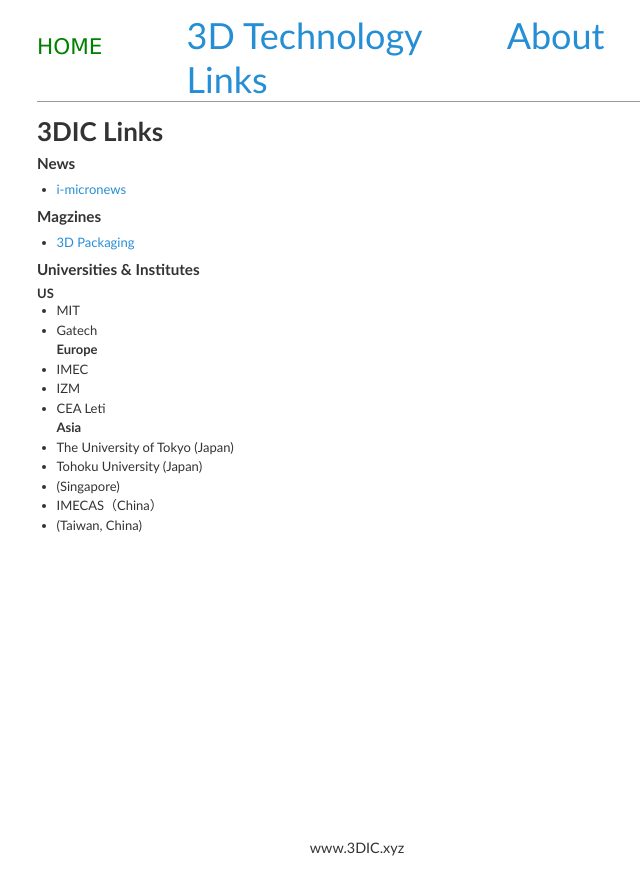
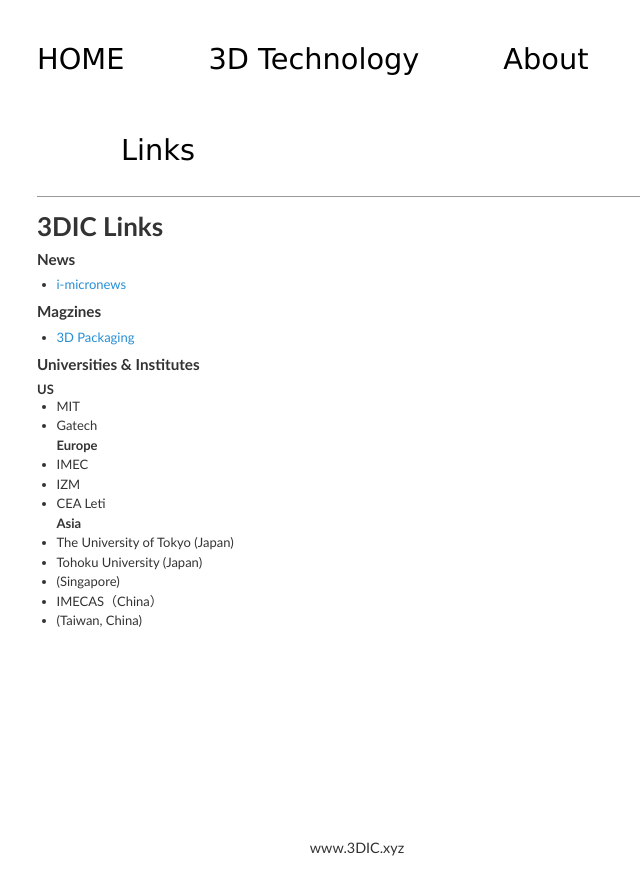
Before and after one commit to 3DIC/3dic.github.io, a Jekyll site: the page built from links.md, in a window 1280 px wide. Shown: the top 895 px of the page, without its empty margins (283-923 px from the left). Built offline with Jekyll 4.4.1, drawn with Linux system fonts in a browser that asks for light colours; nearby versions of some CDN libraries; some web fonts are replaced.

Commit message:
Update default.html

```diff
--- a/_layouts/default.html
+++ b/_layouts/default.html
@@ -5,10 +5,10 @@
 <div id="header">
 
   <ul>
-   <li>      <a href="http://www.3dic.xyz"><p style="font-family:verdana;font-size:60%;color:green">HOME</p></a>    </li>
-   <li>      <a href="http://www.3dic.xyz/tech">3D Technology</a>    </li>
-   <li>      <a href="http://www.3dic.xyz/about">About</a>    </li>
-   <li>      <a href="http://www.3dic.xyz/links">Links</a>    </li>
+   <li>      <a href="http://www.3dic.xyz"><p style="font-family:verdana;font-size:80%;color:black">HOME</p></a>    </li>
+   <li>      <a href="http://www.3dic.xyz/tech"><p style="font-family:verdana;font-size:80%;color:black">3D Technology</p></a>    </li>
+   <li>      <a href="http://www.3dic.xyz/about"><p style="font-family:verdana;font-size:80%;color:black">About</p></a>    </li>
+   <li>      <a href="http://www.3dic.xyz/links"><p style="font-family:verdana;font-size:80%;color:black">Links</p></a>    </li>
   </ul>
   <div style="clear:both"></div>
 </div>
```
